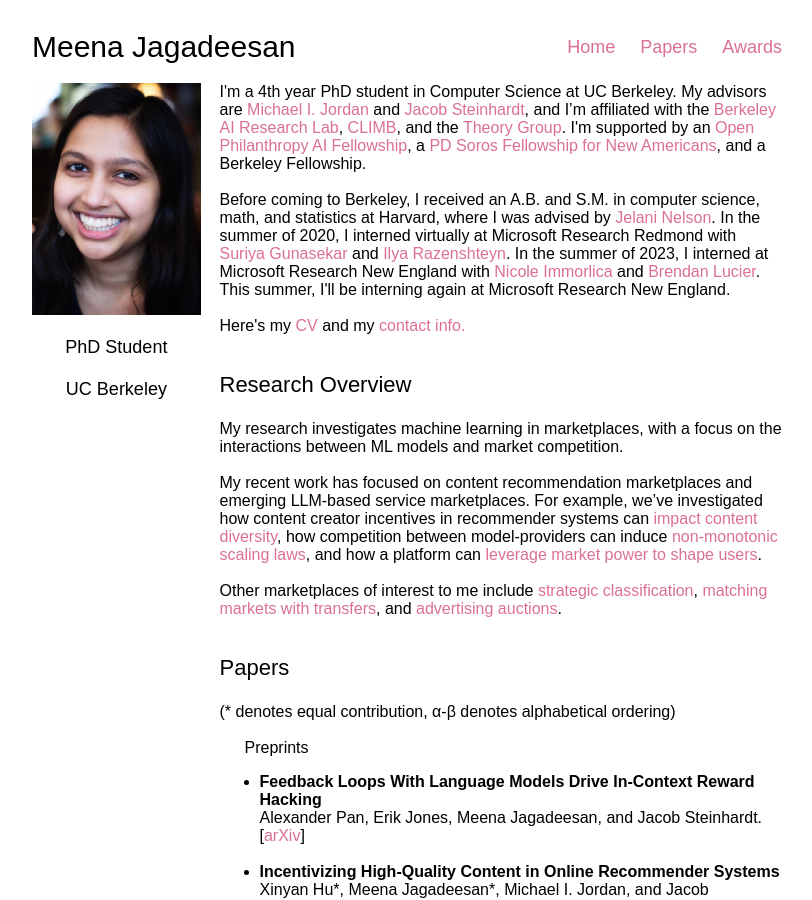
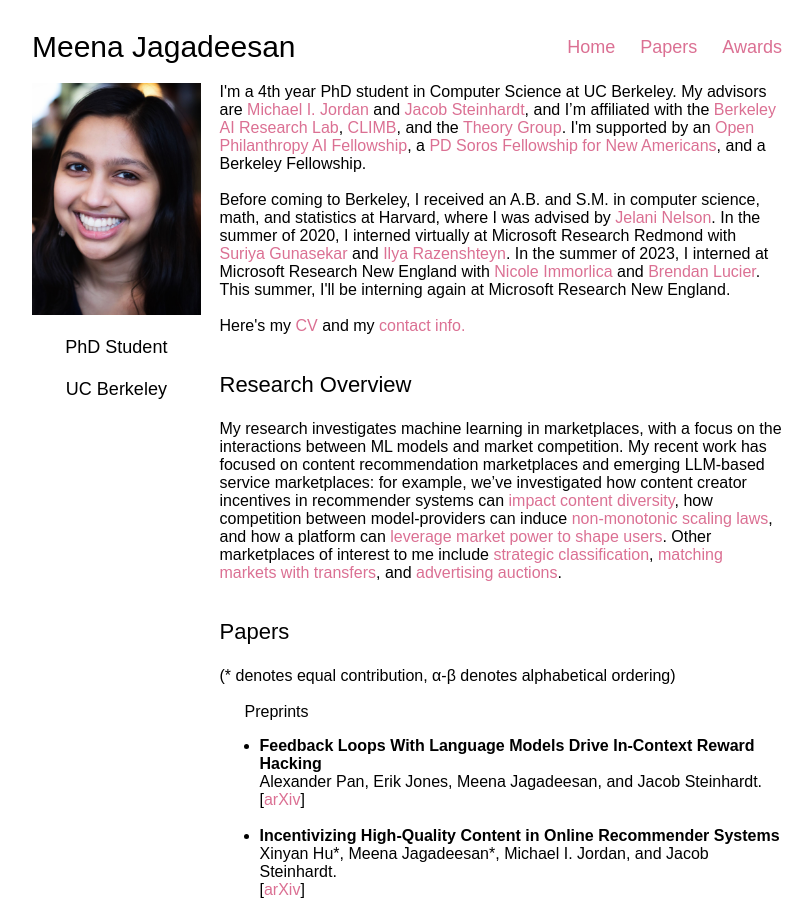
Before and after one commit to mjagadeesan/mjagadeesan.github.io, a Jekyll site: the page built from index.html, in a window 1280 px wide and 900 px high. Shown: the whole window, without its empty margins (233-1045 px from the left). Built offline with Jekyll 4.4.1, drawn with Linux system fonts in a browser that asks for light colours; some web fonts are replaced.

Commit message:
fixed website

```diff
--- a/index.html
+++ b/index.html
@@ -12,11 +12,7 @@ layout: default
 
 	<h3><a id="research"></a><span>Research Overview</span></h3>
 
-	<span> My research investigates machine learning in marketplaces, with a focus on the interactions between ML models and market competition.</span><br><br>
-
-	<span>My recent work has focused on content recommendation marketplaces and emerging LLM-based service marketplaces. For example, we’ve investigated how content creator incentives in recommender systems can <a href=https://arxiv.org/abs/2206.13489>impact content diversity</a>, how competition between model-providers can induce <a href=https://arxiv.org/abs/2306.14670>non-monotonic scaling laws</a>, and how a platform can <a href=https://arxiv.org/abs/2203.17232>leverage market power to shape users</a>.</span><br><br>
-
-	<span>Other marketplaces of interest to me include <a href=https://arxiv.org/abs/2106.12705>strategic classification</a>, <a href=https://arxiv.org/abs/2108.08843>matching markets with transfers</a>, and <a href=https://dl.acm.org/doi/abs/10.1145/3351095.3372848>advertising auctions</a>. </span>
+	<span> My research investigates machine learning in marketplaces, with a focus on the interactions between ML models and market competition. My recent work has focused on content recommendation marketplaces and emerging LLM-based service marketplaces: for example, we’ve investigated how content creator incentives in recommender systems can <a href=https://arxiv.org/abs/2206.13489>impact content diversity</a>, how competition between model-providers can induce <a href=https://arxiv.org/abs/2306.14670>non-monotonic scaling laws</a>, and how a platform can <a href=https://arxiv.org/abs/2203.17232>leverage market power to shape users</a>. Other marketplaces of interest to me include <a href=https://arxiv.org/abs/2106.12705>strategic classification</a>, <a href=https://arxiv.org/abs/2108.08843>matching markets with transfers</a>, and <a href=https://dl.acm.org/doi/abs/10.1145/3351095.3372848>advertising auctions</a>. </span>
 
 	<h3><a id="papers"></a><span>Papers</span></h3>
 	(<span style="font-family:Arial">*</span> denotes equal contribution, α-β denotes alphabetical ordering)<br><br>
```
